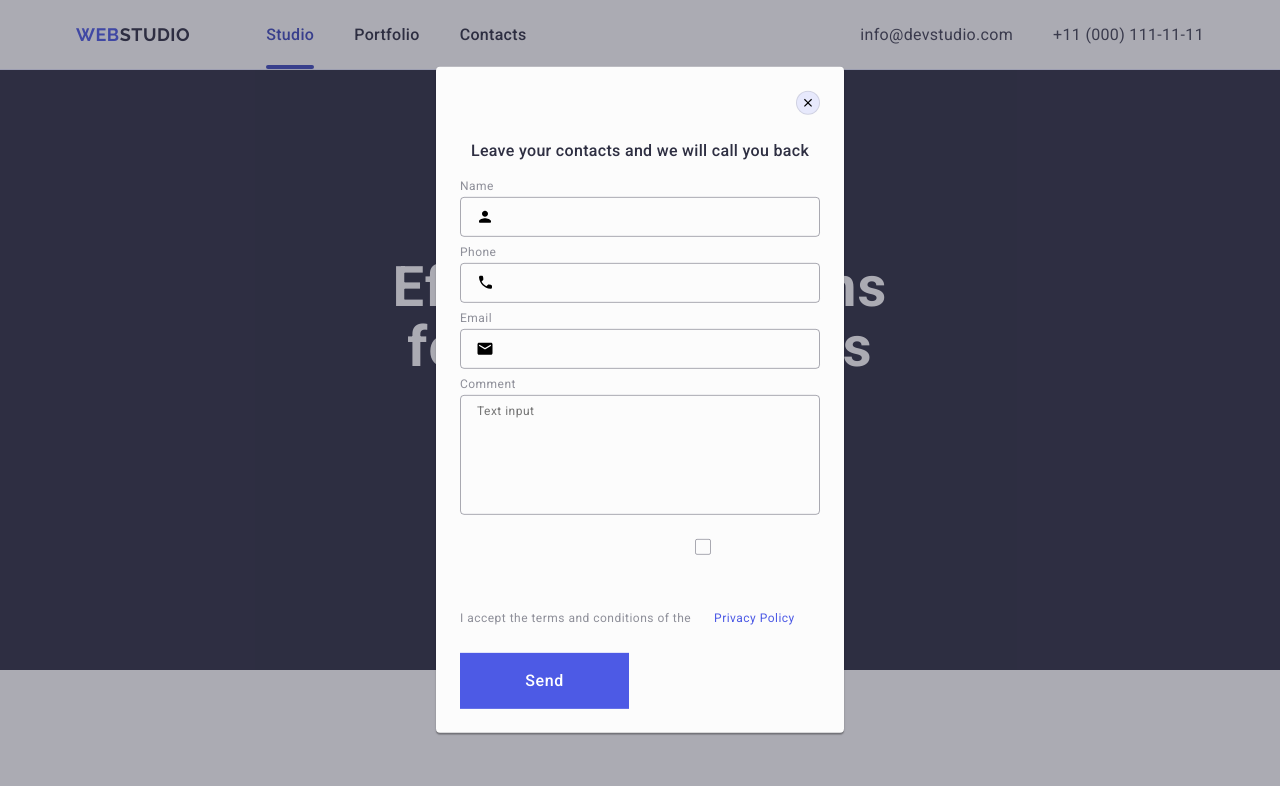
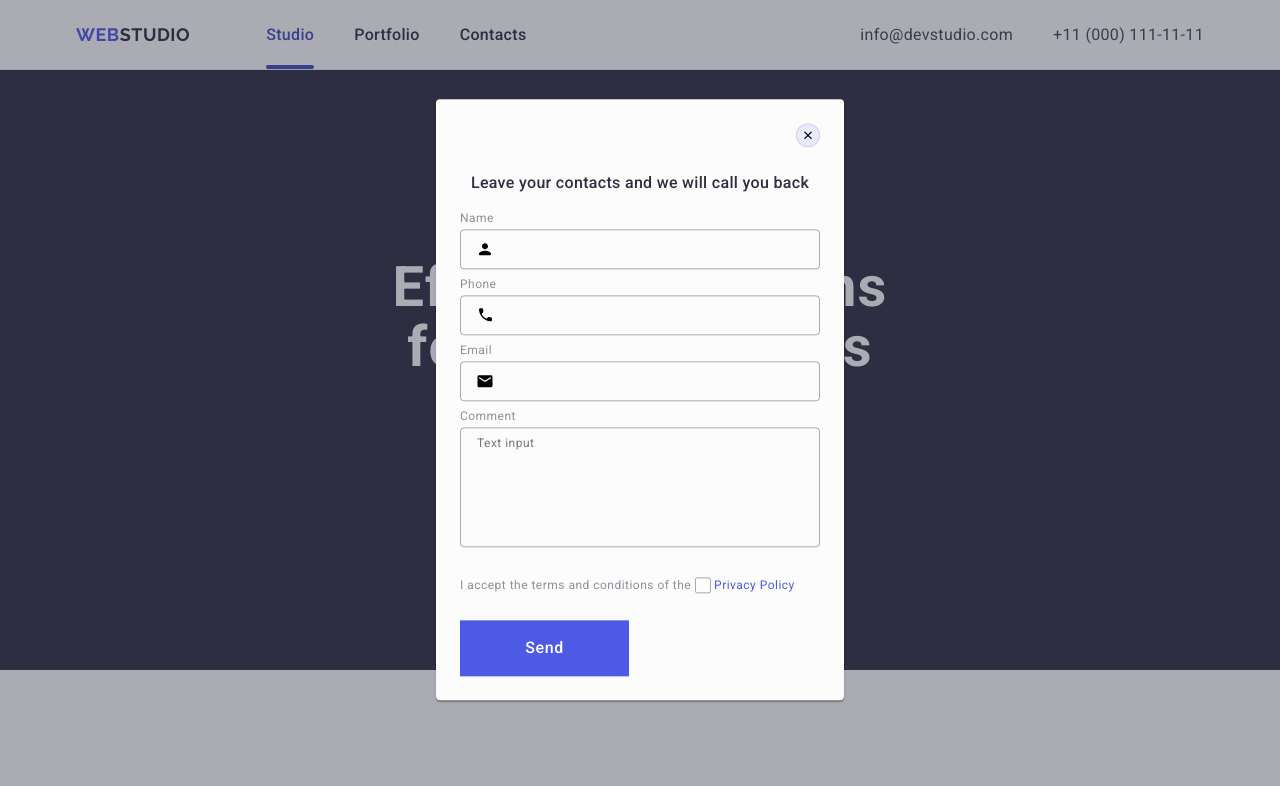
Before and after one commit to volodymyr-khoma/goit-markup-hw-05, a website: page index.html in a window 1280 px wide. Shown: the top 786 px of the page. Drawn offline with nearby package versions, Linux system fonts and the light colour scheme.

Commit message:
update 4

```diff
--- a/css/styles.css
+++ b/css/styles.css
@@ -626,14 +626,11 @@ input::placeholder {
 .modal-open:hover, .modal-open:focus {
     border: none;
     background-color: #404bbf;
+    fill: #ffffff;
 }
 
 .modal-x {
     transition: fill 250ms cubic-bezier(0.4, 0, 0.2, 1);
-}
-
-.modal-x:hover, .modal-x:focus {
-    fill: #ffffff;
 }
 
 .modal-form {
@@ -668,16 +665,16 @@ input::placeholder {
     border-color: #4D5AE5;
 }
 
+.modal-form-input:focus .modal-form-icon {
+    fill: #4D5AE5;
+}
+
 .modal-form-icon {
     position: absolute;
     left: 16px;
     top: 50%;
     transform: translateY(-50%);
     transition: fill 250ms cubic-bezier(0.4, 0, 0.2, 1);
-}
-
-.modal-form-icon:focus {
-    fill: #4D5AE5;
 }
 
 .modal-comment {
--- a/index.html
+++ b/index.html
@@ -401,7 +401,7 @@
     <div class="backdrop is-open">
         <div class="modal">
             <button type="button" class="modal-open">
-                <svg class="modal-x" width="8" heigth="8">
+                <svg class="modal-x" width="8" height="8">
                     <use href="./images/icons.svg#icon-close-black"></use>
                 </svg>
             </button>
@@ -411,7 +411,7 @@
                 <label class="modal-form-label" for="user-name">Name</label>
                 <div class="modal-form-div">
                     <input id="user-name" name="user-name" type="text" class="modal-form-input" />
-                    <svg class="modal-form-icon" width="18" heigth="24">
+                    <svg class="modal-form-icon" width="18" height="24">
                         <use href="./images/icons.svg#icon-name"></use>
                     </svg>
                 </div>
@@ -420,7 +420,7 @@
                 <label class="modal-form-label" for="user-name">Phone</label>
                 <div class="modal-form-div">
                     <input id="user-name" name="user-name" type="text" class="modal-form-input" />
-                    <svg class="modal-form-icon" width="18" heigth="24">
+                    <svg class="modal-form-icon" width="18" height="24">
                         <use href="./images/icons.svg#icon-phone"></use>
                     </svg>
                 </div>
@@ -429,7 +429,7 @@
                 <label class="modal-form-label" for="user-name">Email</label>
                 <div class="modal-form-div">
                     <input id="user-name" name="user-name" type="text" class="modal-form-input" />
-                    <svg class="modal-form-icon" width="18" heigth="24">
+                    <svg class="modal-form-icon" width="18" height="24">
                         <use href="./images/icons.svg#icon-email"></use>
                     </svg>
                 </div>
@@ -442,7 +442,7 @@
                 <input id="user-privacy" type="checkbox" value="true" name="user-privacy" class="modal-checkbox-input visually-hidden" />
                 <label for="user-privacy" class="modal-checkbox-label">I accept the terms and conditions of the
                     <span class="modal-span">
-                        <svg class="modal-span-icon">
+                        <svg class="modal-span-icon" width="10" height="8">
                             <use href="./images/icons.svg#icon-checkbox"></use>
                         </svg>
                     </span>
```
